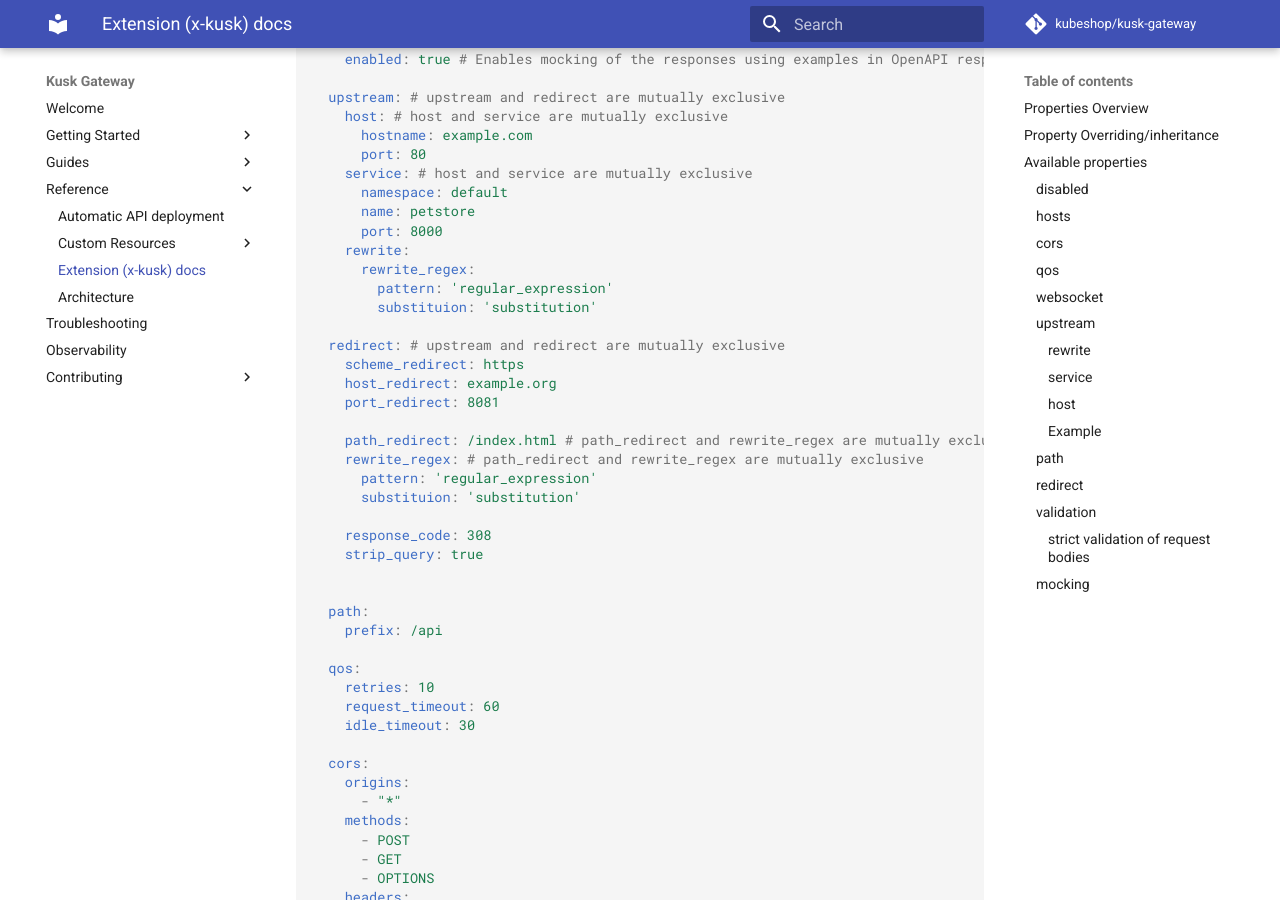
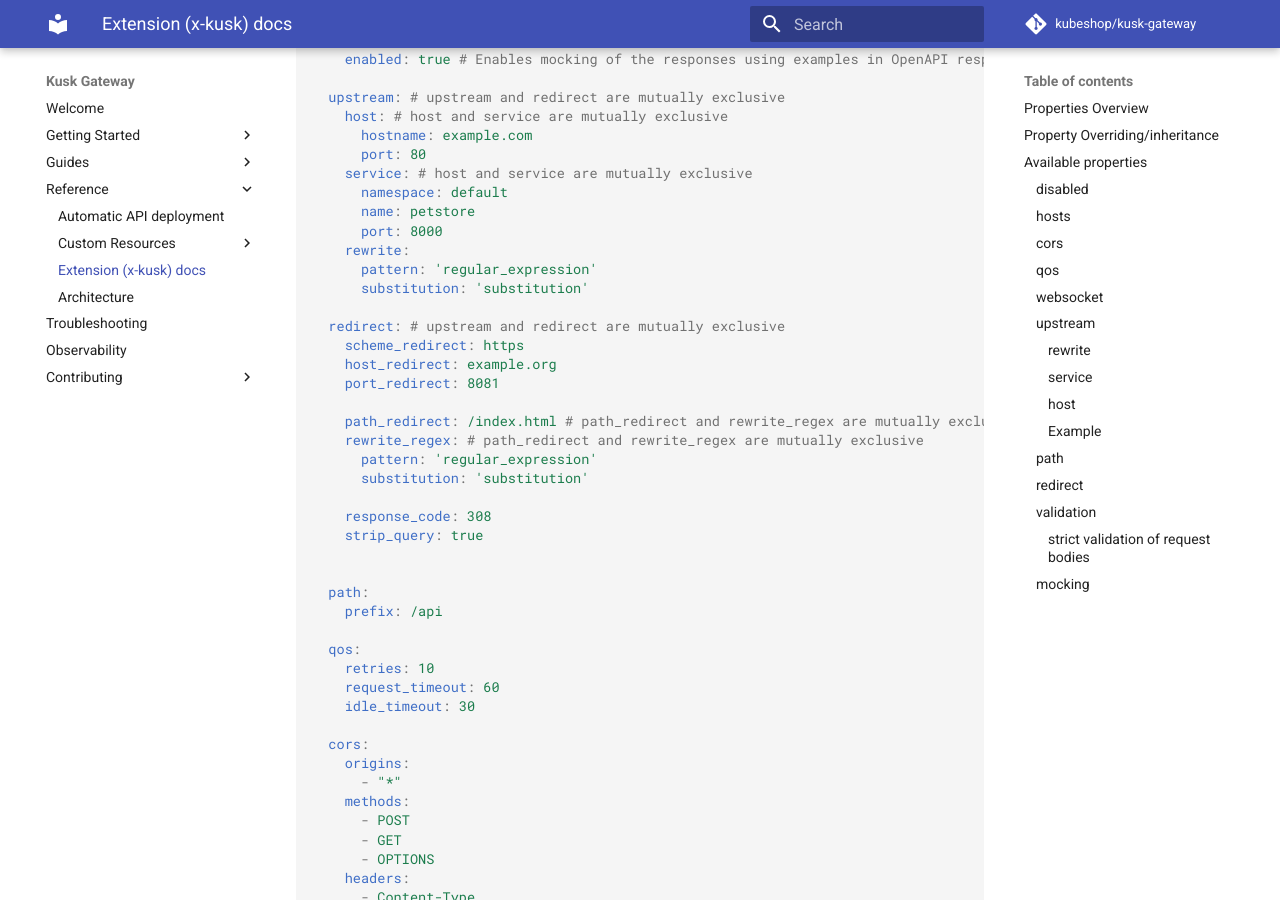
Before and after one commit to kubeshop/kusk-gateway, an MkDocs documentation site: the page built from docs/reference/extension.md, in a window 1280 px wide and 900 px high, scrolled down 458 px. Built offline with MkDocs 1.6.1 and Material for MkDocs 9.7.7, drawn with Linux system fonts in a browser that asks for light colours; comment, search, counter and statistics services are not loaded; some of the changed lines change nothing that is shown.

Commit message:
Fix errors in reference

```diff
--- a/docs/reference/extension.md
+++ b/docs/reference/extension.md
@@ -28,9 +28,8 @@ x-kusk:
       name: petstore
       port: 8000
     rewrite:
-      rewrite_regex:
-        pattern: 'regular_expression'
-        substituion: 'substitution'
+      pattern: 'regular_expression'
+      substitution: 'substitution'
 
   redirect: # upstream and redirect are mutually exclusive
     scheme_redirect: https
@@ -40,7 +39,7 @@ x-kusk:
     path_redirect: /index.html # path_redirect and rewrite_regex are mutually exclusive
     rewrite_regex: # path_redirect and rewrite_regex are mutually exclusive
       pattern: 'regular_expression'
-      substituion: 'substitution'
+      substitution: 'substitution'
 
     response_code: 308
     strip_query: true
```
